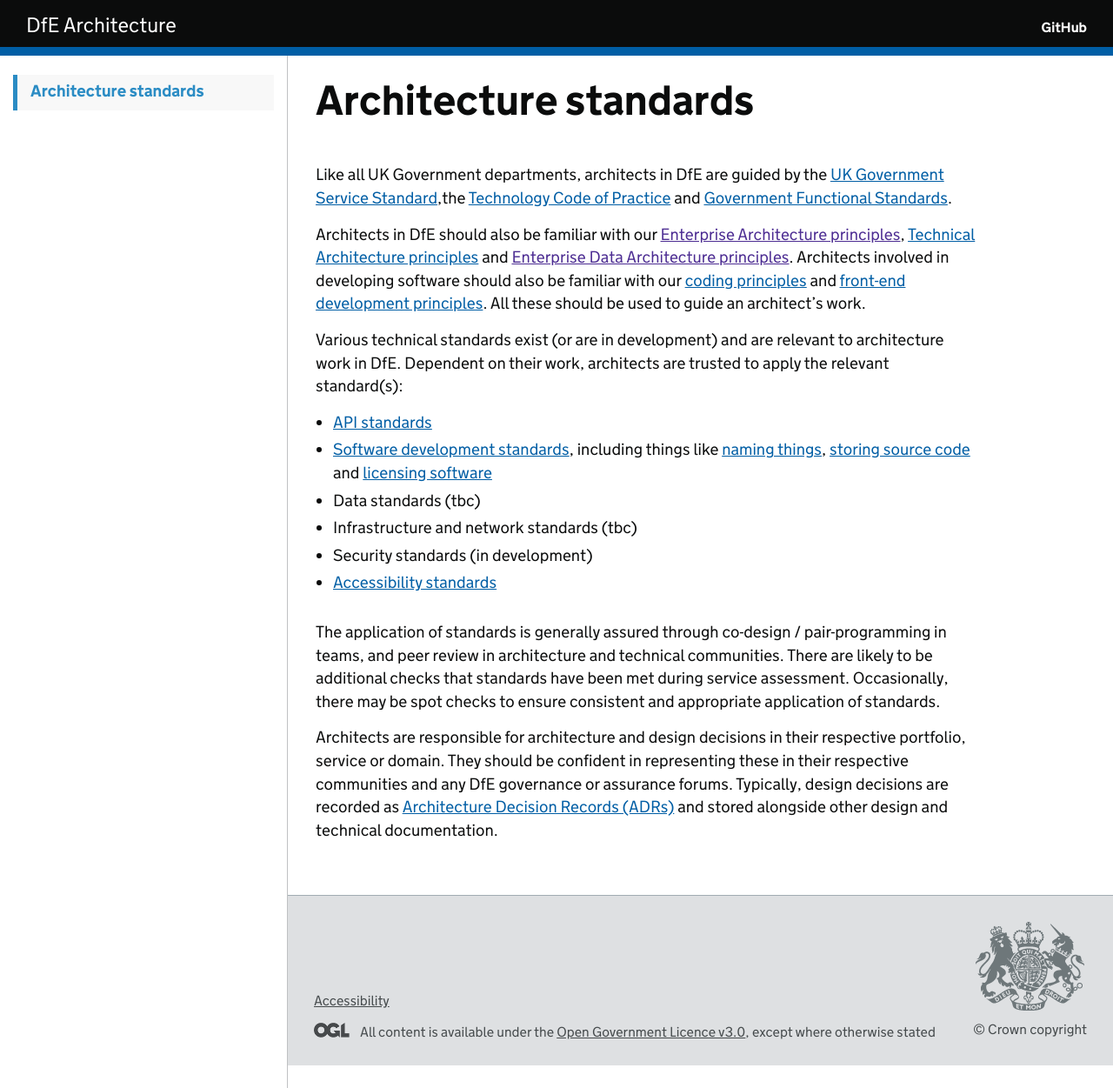
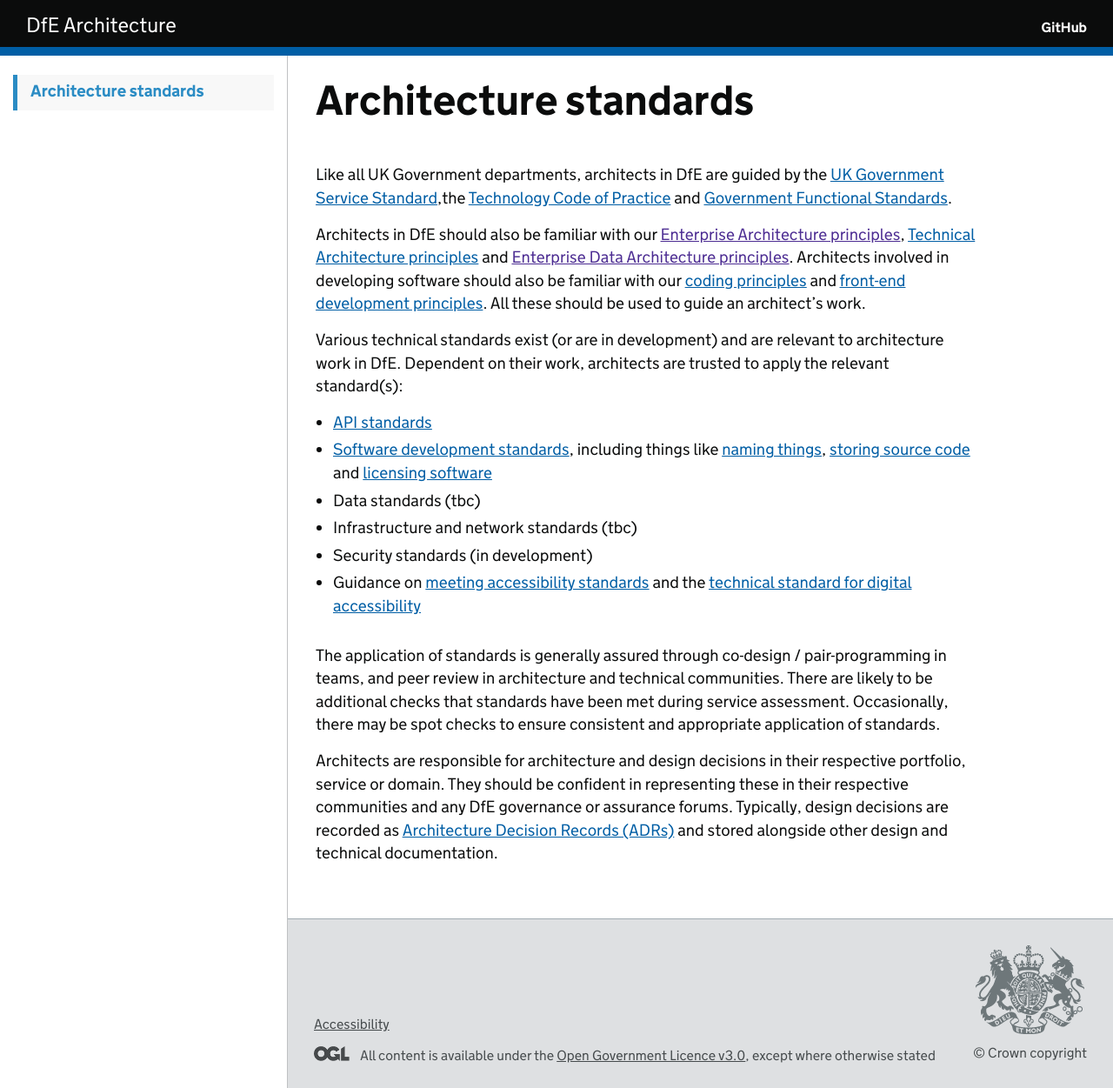
Before and after one commit to DFE-Digital/architecture, a Jekyll site: the page built from standards/architecture-standards.md, in a window 1280 px wide. Shown: the whole page at 87% size. Built offline with Jekyll 4.4.1, drawn with Linux system fonts in a browser that asks for light colours; our own code applies the rules of GitHub Pages for plain Markdown files.

Commit message:
Update architecture-standards.md
Added additional accessibility standard

```diff
--- a/standards/architecture-standards.md
+++ b/standards/architecture-standards.md
@@ -16,7 +16,7 @@ Various technical standards exist (or are in development) and are relevant to ar
 - Data standards (tbc)
 - Infrastructure and network standards (tbc)
 - Security standards (in development)
-- [Accessibility standards](https://www.gov.uk/guidance/accessibility-requirements-for-public-sector-websites-and-apps#meeting-accessibility-requirements)
+- Guidance on [meeting accessibility standards](https://www.gov.uk/guidance/accessibility-requirements-for-public-sector-websites-and-apps#meeting-accessibility-requirements) and the [technical standard for digital accessibility](https://www.gov.uk/guidance/public-sector-website-and-mobile-application-accessibility-monitoring#technical-standard-for-digital-accessibility)
 
 The application of standards is generally assured through co-design / pair-programming in teams, and peer review in architecture and technical communities. There are likely to be additional checks that standards have been met during service assessment. Occasionally, there may be spot checks to ensure consistent and appropriate application of standards.
 
```
